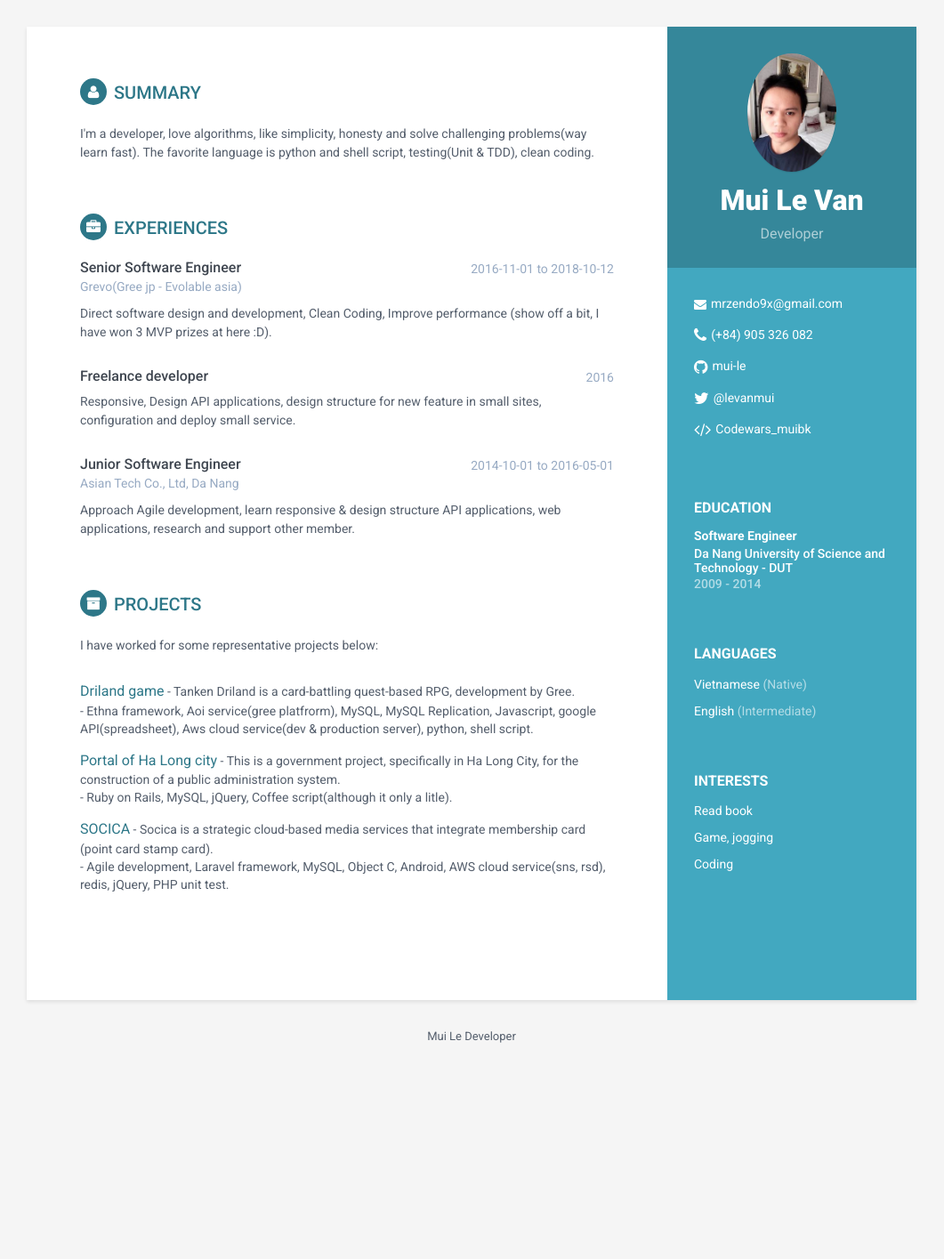
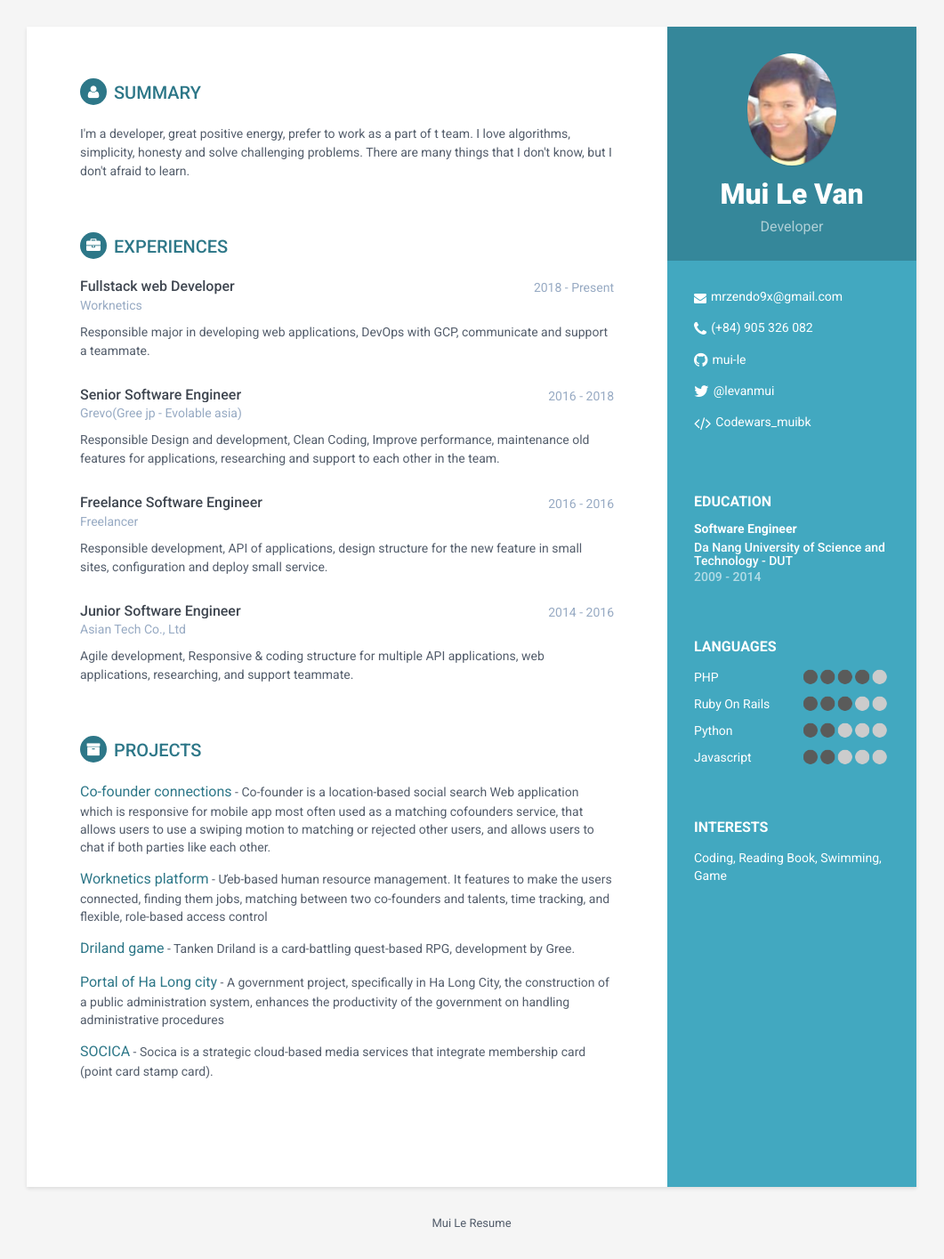
Before and after one commit to Mui-le/my-cv, a Jekyll site: the page built from index.html, in a window 1280 px wide. Shown: the whole page at 89% size, without its empty margins (110-1171 px from the left). Built offline with Jekyll 4.4.1, drawn with Linux system fonts in a browser that asks for light colours; before the commit the page ends 1206 px from its top, so only the background shows below that.

Commit message:
[update] 2018-11-12

```diff
--- a/_data/data.yml
+++ b/_data/data.yml
@@ -5,13 +5,13 @@
 sidebar:
     # Site Settings
     title: My Resume
-    url: 'https://driland-le.github.io/my-cv'
+    url: 'https://mui-le.github.io/my-cv'
     about: true # set to False or comment line if you want to remove the "How to use?" in the sidebar
 
     # Profile information
     name: Mui Le Van
     tagline: Developer
-    pic: my_avt.jpg  #place a 100x100 picture inside /assets/images/ folder and provide the name of the file below
+    pic: my_avatar.png  #place a 100x100 picture inside /assets/images/ folder and provide the name of the file below
 
     # Sidebar links
     email: mrzendo9x@gmail.com
@@ -22,26 +22,26 @@ sidebar:
 
     languages:
         - language:
-          idiom: Vietnamese
-          level: Native
+          idiom: PHP
+          level: "./../assets/images/four.png"
         - language:
-          idiom: English
-          level: Intermediate
+          idiom: Ruby On Rails
+          level: "./../assets/images/three.png"
+        - language:
+          idiom: Python
+          level: "./../assets/images/two.png"
+        - language:
+          idiom: Javascript
+          level: "./../assets/images/two.png"
 
     interests:
         - interest:
-          item: Read book
-          link:
-        - interest:
-          item: Game, jogging
-          link:
-        - interest:
-          item: Coding
+          item: Coding, Reading Book, Swimming, Game
           link:
 
 career-profile:
     title: Summary
-    text: "I'm a developer, love algorithms, like simplicity, honesty and solve challenging problems(way learn fast). The favorite language is python and shell script, testing(Unit & TDD), clean coding."
+    text: "I'm a developer, great positive energy, prefer to work as a part of t team. I love algorithms, simplicity, honesty and solve challenging problems. There are many things that I don't know, but I don't afraid to learn."
 
 studies:
     - education:
@@ -55,43 +55,54 @@ experiences:
     title: Experiences
 
     experiences:
+        - role: Fullstack web Developer
+          time: 2018 - Present
+          company: Worknetics
+          details: Responsible major in developing web applications, DevOps with GCP, communicate and support a teammate.
+
         - role: Senior Software Engineer
-          time: 2016-11-01 to 2018-10-12
+          time: 2016 - 2018
           company: Grevo(Gree jp - Evolable asia)
-          details: Direct software design and development, Clean Coding, Improve performance (show off a bit, I have won 3 MVP prizes at here :D).
+          details: Responsible Design and development, Clean Coding, Improve performance, maintenance old features for applications, researching and support to each other in the team.
 
-        - role: Freelance developer
-          time: 2016
-          company:
-          details: Responsive, Design API applications, design structure for new feature in small sites, configuration and deploy small service.
+        - role: Freelance Software Engineer
+          time: 2016 - 2016
+          company: Freelancer
+          details: Responsible development, API of applications, design structure for the new feature in small sites, configuration and deploy small service.
 
         - role: Junior Software Engineer
-          time: 2014-10-01 to 2016-05-01
-          company: Asian Tech Co., Ltd, Da Nang
-          details: Approach Agile development, learn responsive & design structure API applications, web applications, research and support other member.
+          time: 2014 - 2016
+          company: Asian Tech Co., Ltd
+          details: Agile development, Responsive & coding structure for multiple API applications, web applications, researching, and support teammate.
 
 projects:
     title: Projects
-    intro: "I have worked for some representative projects below:"
 
     projects:
+      - projects:
+        title: Co-founder connections
+        link: https://cofounders.worknetics.net
+        tagline: "Co-founder is a location-based social search Web application which is responsive for mobile app most often used as a matching cofounders service, that allows users to use a swiping motion to matching or rejected other users, and allows users to chat if both parties like each other."
+
+      - projects:
+        title: Worknetics platform
+        link: http://app.worknetics.net
+        tagline: "Ưeb-based human resource management. It features to make the users connected, finding them jobs, matching between two co-founders and talents, time tracking, and flexible, role-based access control"
+
       - project:
         title: Driland game
-        link: "https://en.wikipedia.org/wiki/Tanken_Driland"
+        link: "https://apps.qoo-app.com/en/app/1724"
         tagline: "Tanken Driland is a card-battling quest-based RPG, development by Gree. "
-        technical: Ethna framework, Aoi service(gree platfrorm), MySQL, MySQL Replication, Javascript, google API(spreadsheet), Aws cloud service(dev & production server), python, shell script.
 
       - project:
         title: Portal of Ha Long city
         link: "http://hanhchinhconghalong.gov.vn/"
-        tagline: "This is a government project, specifically in Ha Long City, for the construction of a public administration system."
-        technical: Ruby on Rails, MySQL, jQuery, Coffee script(although it only a litle).
+        tagline: "A government project, specifically in Ha Long City, the construction of a public administration system, enhances the productivity of the government on handling administrative procedures"
 
       - project:
         title: SOCICA
         link: "https://socica.jp/"
         tagline: "Socica is a strategic cloud-based media services that integrate membership card (point card stamp card)."
-        technical: Agile development, Laravel framework, MySQL, Object C, Android, AWS cloud service(sns, rsd), redis, jQuery, PHP unit test.
 
 footer:
-    text: 'Mui Le Developer'
+    text: 'Mui Le Resume'
--- a/_includes/language.html
+++ b/_includes/language.html
@@ -5,7 +5,7 @@
 
     <ul class="list-unstyled interests-list">
       {%for language in site.data.data.sidebar.languages %}
-      <li>{{ language.idiom }} <span class="lang-desc">({{ language.level }})</span></li>
+          <li>{{ language.idiom }}<img class="lang-desc" src={{ language.level }}></li>
       {% endfor %}
     </ul>
 
--- a/_includes/projects.html
+++ b/_includes/projects.html
@@ -18,9 +18,9 @@
       - <span class="project-tagline">{{ project.tagline }}</span><br />
       {% endif %}
 
-      {% if project.technical %}
-      - <span class="project-tagline">{{ project.technical }}</span> <br />
-      {% endif %}
+    <!--   {% if project.techstack %}
+      - <span class="project-tagline">{{ project.techstack }}</span> <br />
+      {% endif %} -->
 
       {% if project.participants %}
       - Participants: <span style="color: red">{{ project.participants }}</span>
--- a/_sass/_base.scss
+++ b/_sass/_base.scss
@@ -134,6 +134,8 @@ p {
     .languages-container {
         .lang-desc {
             color: rgba(256, 256, 256, 0.6);
+            width: 100px;
+            float: right;
         }
     }
 
```
Also changed, not shown: assets/images/four.png (added), assets/images/my_avatar.png (added), assets/images/my_avt.jpg (deleted), assets/images/three.png (added), assets/images/two.png (added).
